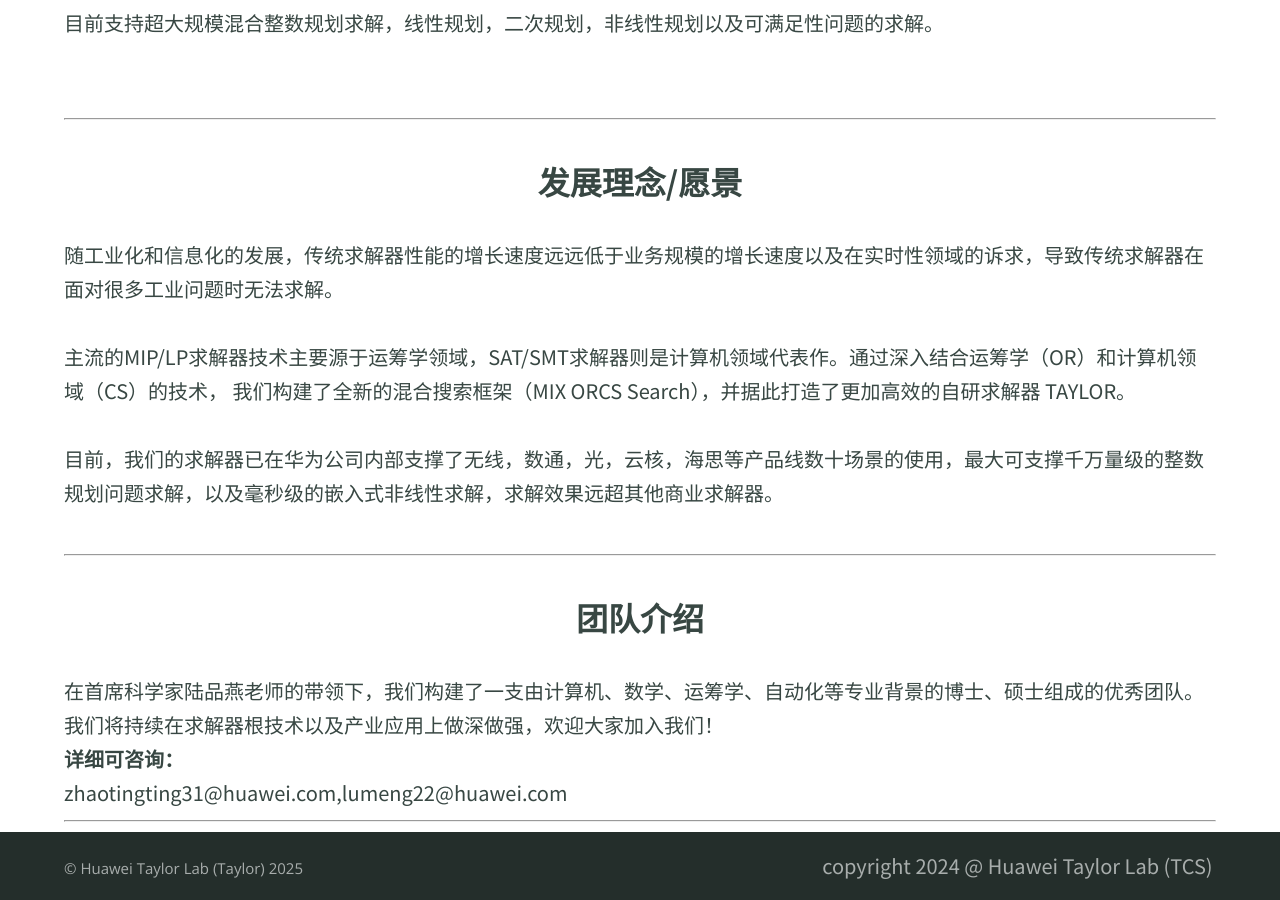
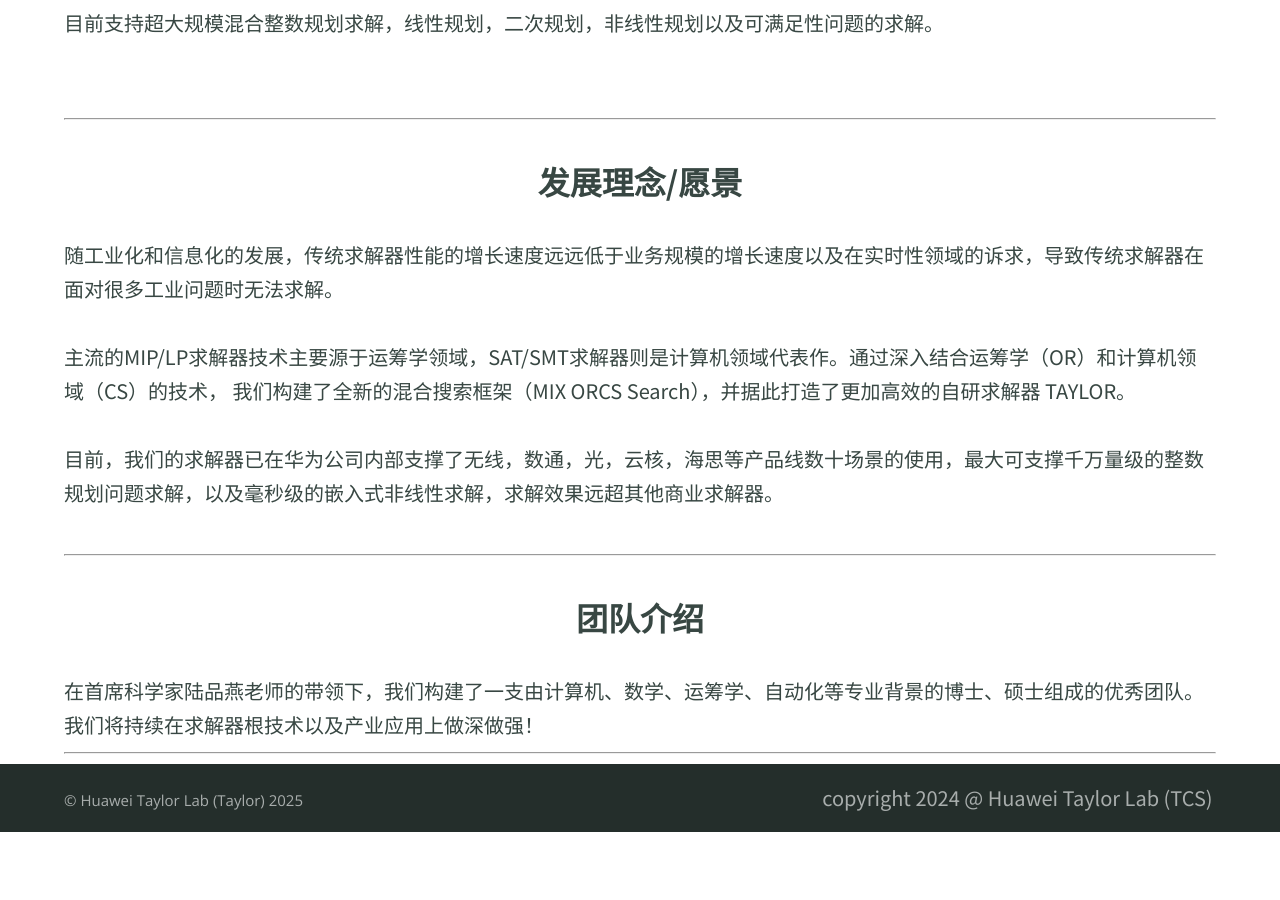
Before and after one commit to shawnpoo/shawnpoo.github.io, a Jekyll site: the page built from _zh/taylorsolver_zh.html, in a window 1280 px wide and 900 px high, scrolled down 627 px. Built offline with Jekyll 4.4.1, drawn with Linux system fonts in a browser that asks for light colours; after the commit the page ends 1459 px from its top, so only the background shows below that.

Commit message:
del join zh

```diff
--- a/_layouts/solver_zh.html
+++ b/_layouts/solver_zh.html
@@ -41,9 +41,8 @@ layout: default
     <br/>
   <center><h1 class="member-type"><font size="6"> 团队介绍 </h1></font></center>
   <br/>
-  在首席科学家陆品燕老师的带领下，我们构建了一支由计算机、数学、运筹学、自动化等专业背景的博士、硕士组成的优秀团队。我们将持续在求解器根技术以及产业应用上做深做强，欢迎大家加入我们！
+  在首席科学家陆品燕老师的带领下，我们构建了一支由计算机、数学、运筹学、自动化等专业背景的博士、硕士组成的优秀团队。我们将持续在求解器根技术以及产业应用上做深做强！
   <br/>
-  <p style="font-weight: bold">详细可咨询：</p>zhaotingting31@huawei.com,lumeng22@huawei.com
     <center><div>
 
 {%
```
